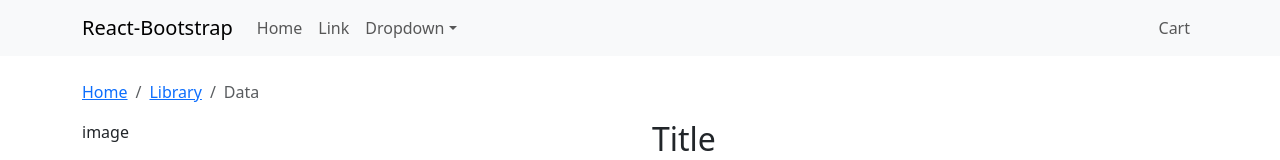
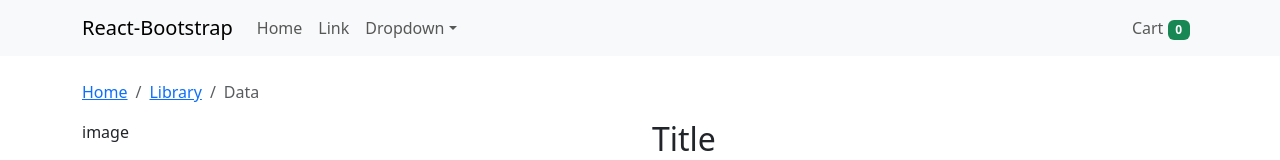
Before and after one commit to rmehtije/shop, a React (Vite) app: page / in a window 1280 px wide. Shown: the top 160 px of the page. Built offline with nearby package versions, Linux system fonts and the light colour scheme.

Commit message:
Cart products count

```diff
--- a/src/App.jsx
+++ b/src/App.jsx
@@ -14,7 +14,7 @@ function App() {
 
   return (
     <>
-      <NavigationBar handleShowCart={handleShowCart} />
+      <NavigationBar handleShowCart={handleShowCart} cartProducts={cartProducts} />
       {/* <Products /> */}
       <ProductPage setCartProducts={setCartProducts} />
       <Cart showCart={showCart} handleHideCart={handleHideCart} cartProducts={cartProducts} />
--- a/src/NavigationBar.jsx
+++ b/src/NavigationBar.jsx
@@ -2,8 +2,9 @@ import Container from 'react-bootstrap/Container';
 import Nav from 'react-bootstrap/Nav';
 import Navbar from 'react-bootstrap/Navbar';
 import NavDropdown from 'react-bootstrap/NavDropdown';
+import Badge from 'react-bootstrap/Badge';
 
-function NavigationBar({ handleShowCart }) {
+function NavigationBar({ handleShowCart, cartProducts }) {
   return (
     <Navbar expand="lg" className="bg-body-tertiary mb-4">
       <Container>
@@ -27,7 +28,7 @@ function NavigationBar({ handleShowCart }) {
           </Nav>
           <Nav>
             <Nav.Link href="#cart" onClick={handleShowCart}>
-              Cart
+              Cart <Badge bg="success">{cartProducts.length}</Badge>
             </Nav.Link>
           </Nav>
         </Navbar.Collapse>
```
